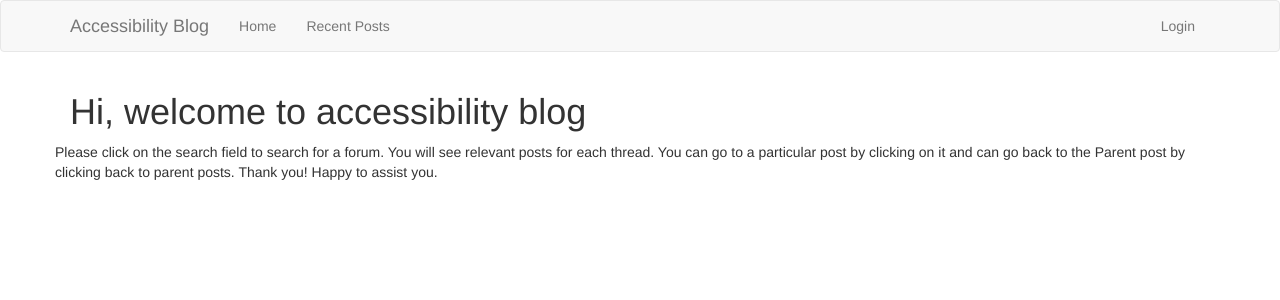
After one commit to rmodi6/accessible-forums, a Flask app: page /help in a window 1280 px wide. The commit adds this page. Shown: the top 300 px of the page. Run offline with Flask 2, Linux system fonts and the light colour scheme; some libraries are stand-ins or nearby versions.

Commit message:
Added help page

```diff
--- a/app/main/routes.py
+++ b/app/main/routes.py
@@ -145,3 +145,8 @@ def search():
         if page > 1 else None
     return render_template('search.html', title=_('Search'), posts=posts,
                            next_url=next_url, prev_url=prev_url)
+
+
+@bp.route('/help')
+def help():
+    return render_template('help.html', title=_('Help'))
--- a/app/templates/base.html
+++ b/app/templates/base.html
@@ -1,7 +1,7 @@
 {% extends 'bootstrap/base.html' %}
 
 {% block title %}
-    {% if title %}{{ title }} - Microblog{% else %}{{ _('Welcome to Microblog') }}{% endif %}
+    {% if title %}{{ title }} - Accessibility Blog{% else %}{{ _('Welcome to Accessibility Blog') }}{% endif %}
 {% endblock %}
 
 {% block navbar %}
@@ -15,17 +15,17 @@
                     <span class="icon-bar"></span>
                     <span class="icon-bar"></span>
                 </button>
-                <a class="navbar-brand" href="{{ url_for('main.index') }}">Microblog</a>
+                <a class="navbar-brand" href="{{ url_for('main.index') }}">Accessibility Blog</a>
             </div>
             <div class="collapse navbar-collapse" id="bs-example-navbar-collapse-1">
                 <ul class="nav navbar-nav">
                     <li><a href="{{ url_for('main.index') }}">{{ _('Home') }}</a></li>
-                    <li><a href="{{ url_for('main.explore') }}">{{ _('Explore') }}</a></li>
+                    <li><a href="{{ url_for('main.explore') }}">{{ _('Recent Posts') }}</a></li>
                 </ul>
                 {% if g.search_form %}
                     <form class="navbar-form navbar-left" method="get" action="{{ url_for('main.search') }}">
                         <div class="form-group">
-                            {{ g.search_form.q(size=20, class='form-control', placeholder=g.search_form.q.label.text) }}
+                            {{ g.search_form.q(size=40, class='form-control', placeholder=g.search_form.q.label.text) }}
                         </div>
                     </form>
                 {% endif %}
@@ -36,6 +36,7 @@
                         <li><a href="{{ url_for('main.user', username=current_user.username) }}">{{ _('Profile') }}</a>
                         </li>
                         <li><a href="{{ url_for('auth.logout') }}">{{ _('Logout') }}</a></li>
+                        <li><a href="{{ url_for('main.help') }}">{{ _('Help') }}</a></li>
                     {% endif %}
                 </ul>
             </div>
--- /dev/null
+++ b/app/templates/help.html
@@ -0,0 +1,12 @@
+{% extends "base.html" %}
+{% block app_content %}
+    <h1>Hi, welcome to accessibility blog</h1>
+    <div class="row">
+        Please click on the search field to search for a forum.
+        You will see relevant posts for each thread.
+        You can go to a particular post by clicking on it and can go back to the Parent post by clicking
+        back to parent posts.
+        Thank you!
+        Happy to assist you.
+    </div>
+{% endblock %}
```
